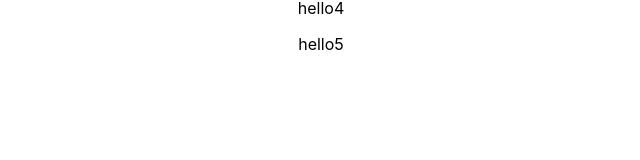
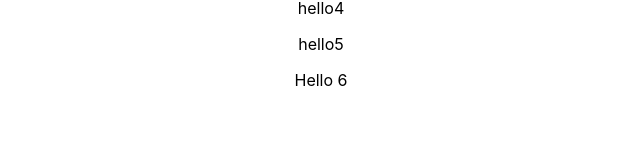
Before and after one commit to chethan-sh/gitPractice, a React (Create React App) app: page / in a window 1280 px wide. Shown: the part 126-286 px from the top of the page, without its empty margins (319-959 px from the left). Built offline with nearby package versions, Linux system fonts and the light colour scheme.

Commit message:
"sixth commit"

```diff
--- a/src/App.js
+++ b/src/App.js
@@ -9,6 +9,7 @@ function App() {
       <p>hello3</p>
     <p>hello4</p>
     <p>hello5</p>
+    <p>Hello 6</p>
     </div>
   );
 }
```
